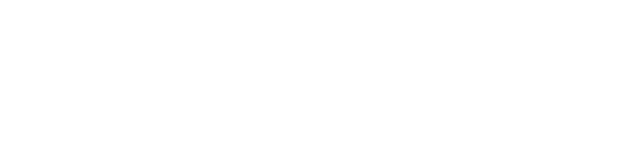
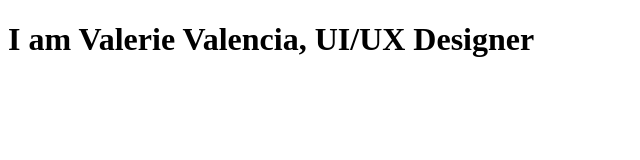
Before and after one commit to Valerie-Valencia/Valerie-Valencia.github.io, a plain HTML site: page index.html in a window 1280 px wide. Shown: the whole page, without its empty margins (0-640 px from the left). Drawn offline with Linux system fonts and the light colour scheme.

Commit message:
Modified index.html content

```diff
--- a/index.html
+++ b/index.html
@@ -1,9 +1,9 @@
 <!DOCTYPE html>
 <html lang="en">
     <head>
-        <title>I am Valerie Valencia, UI/UX Designer</title>
+        <title>UI/UX Designer</title>
     </head>
     <body>
-
+        <h1>I am Valerie Valencia, UI/UX Designer</h1>
     </body>
 </html>
```
